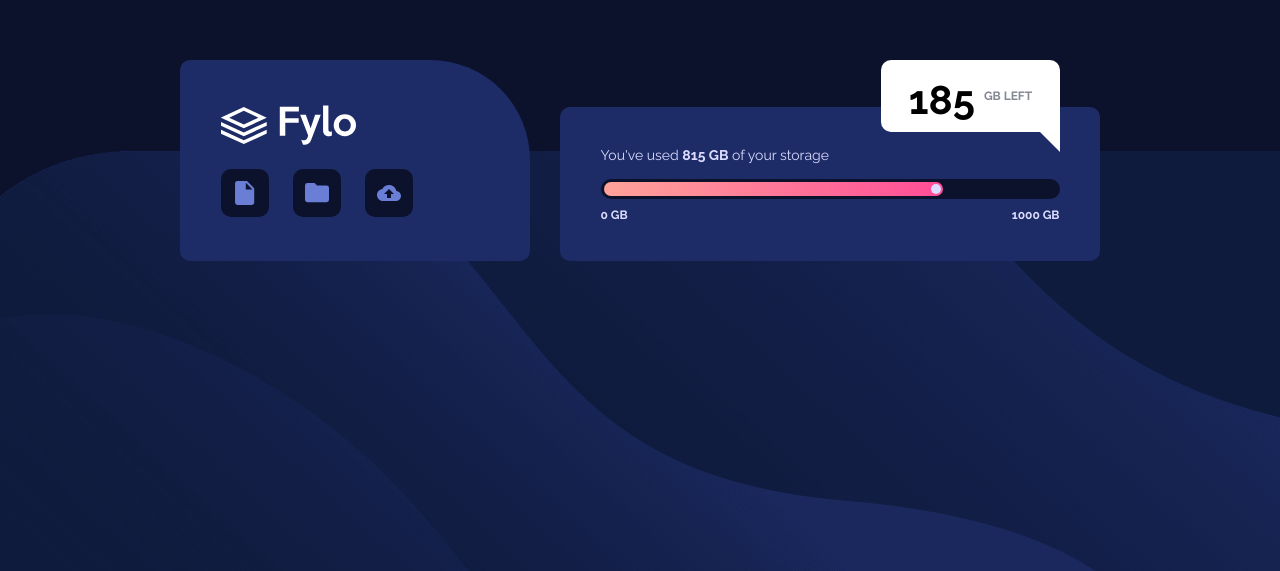
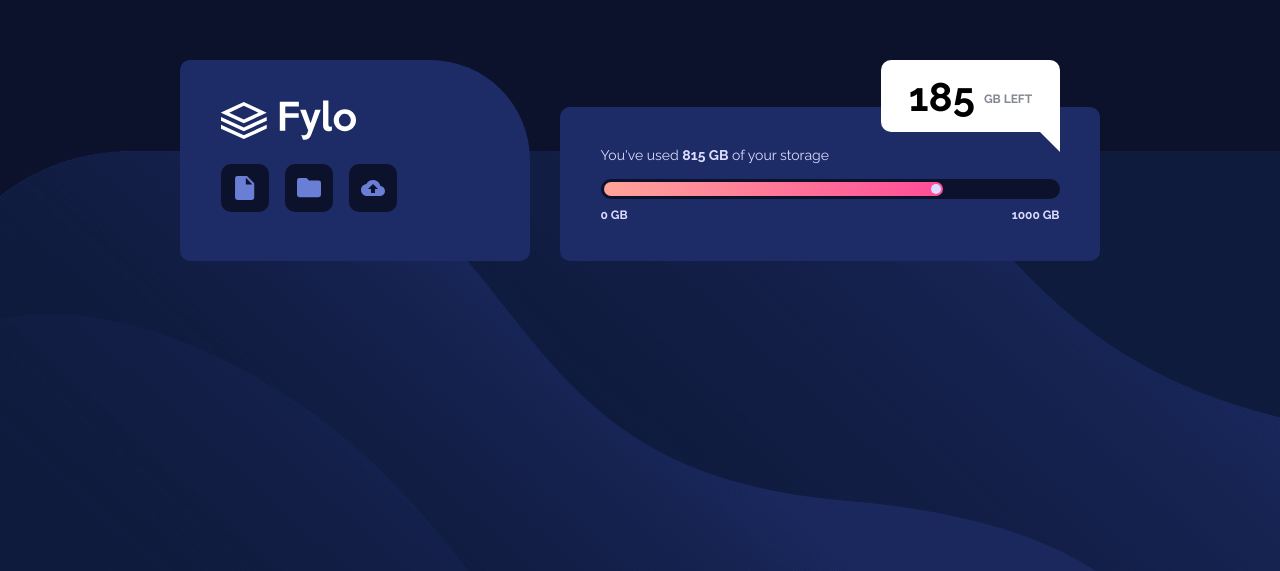
Before and after one commit to danielopq/fylo, a plain HTML site: page index.html in a window 1280 px wide. Shown: the part 229-800 px from the top of the page. Drawn offline with Linux system fonts and the light colour scheme.

Commit message:
tooltip margin adjustments

```diff
--- a/css/stylesheet.css
+++ b/css/stylesheet.css
@@ -45,15 +45,16 @@
 	z-index: 1;
 	display: flex;
 	flex-direction: column;
-	justify-content: center;
+	justify-content: flex-start;
 	width: 350px;
 	height: 201px;
 	border-radius: 10px 100px 10px 10px;
-	padding-left: 41px;
+	padding: 40px 41px 0px;
+
 }
 
 #fylo>div {
-	width: 192px;
+	width: 176px;
 }
 
 #fylo-icons {
@@ -179,14 +180,16 @@
 }
 
 .tooltip-amount {
-	height: 40px;
+	height: 46px;
+	padding: 0px;
 	font: 700 40px 'Raleway';
 	color: black;
 }
 
 .tooltip-text {
 	height: 14px;
-	margin-left: 9px;
+	padding: 0px;
+	margin: 6px 0px 0px 9px;
 	font: 700 12px 'Raleway';
 	color: hsl(229, 7%, 55%);
 	left: 1px;
```
